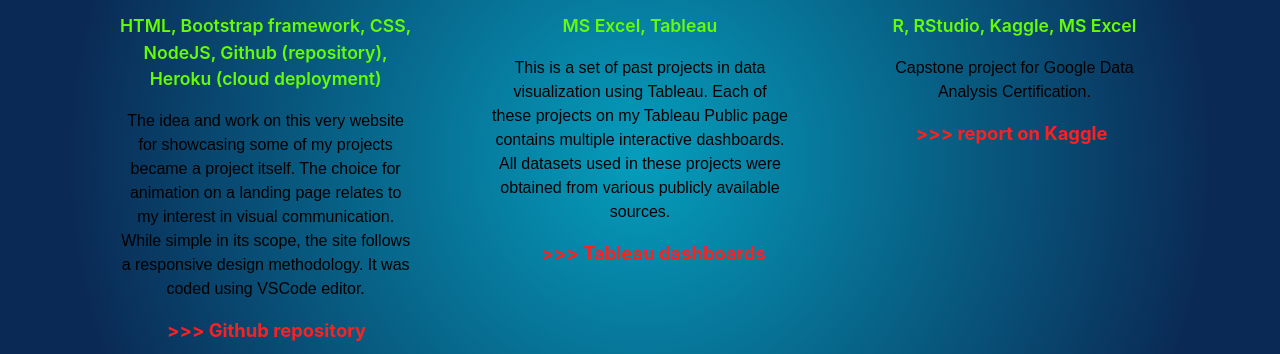
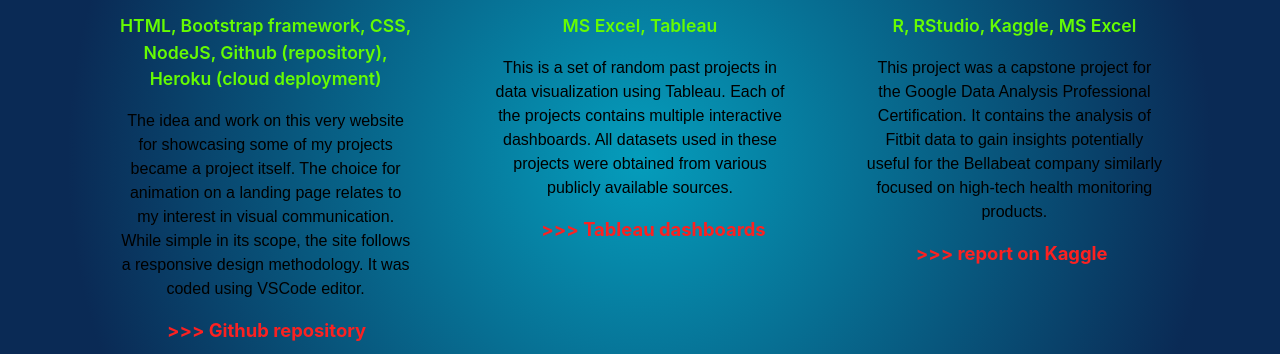
Before and after one commit to code-zone8/portfolio-website, a website: page views/projects.html in a window 1280 px wide. Shown: the part 243-597 px from the top of the page. Drawn offline with nearby package versions, Linux system fonts and the light colour scheme.

Commit message:
Update projects.html

```diff
--- a/views/projects.html
+++ b/views/projects.html
@@ -83,7 +83,7 @@
                         <p> MS Excel, Tableau </p>
                     </div>
                     <div class="proj-notes text-center">
-                        <p>This is a set of past projects in data visualization using Tableau. Each of these projects on my Tableau Public page contains multiple interactive dashboards. All datasets used in these projects were obtained from various publicly available sources.</p>
+                        <p>This is a set of random past projects in data visualization using Tableau. Each of the projects contains multiple interactive dashboards. All datasets used in these projects were obtained from various publicly available sources.</p>
                     </div>
                     <div class="proj-links">
                         <div class="row-cols-2 link-section">
@@ -106,7 +106,7 @@
                         <p> R, RStudio, Kaggle, MS Excel</p>
                     </div>
                     <div class="proj-notes text-center">
-                        <p>Capstone project for Google Data Analysis Certification. </p>
+                        <p>This project was a capstone project for the Google Data Analysis Professional Certification. It contains the analysis of Fitbit data to gain insights potentially useful for the Bellabeat company similarly focused on high-tech health monitoring products.</p>
                     </div>
                     <div class="proj-links">
                         <div class="row-cols-2 link-section">
```
